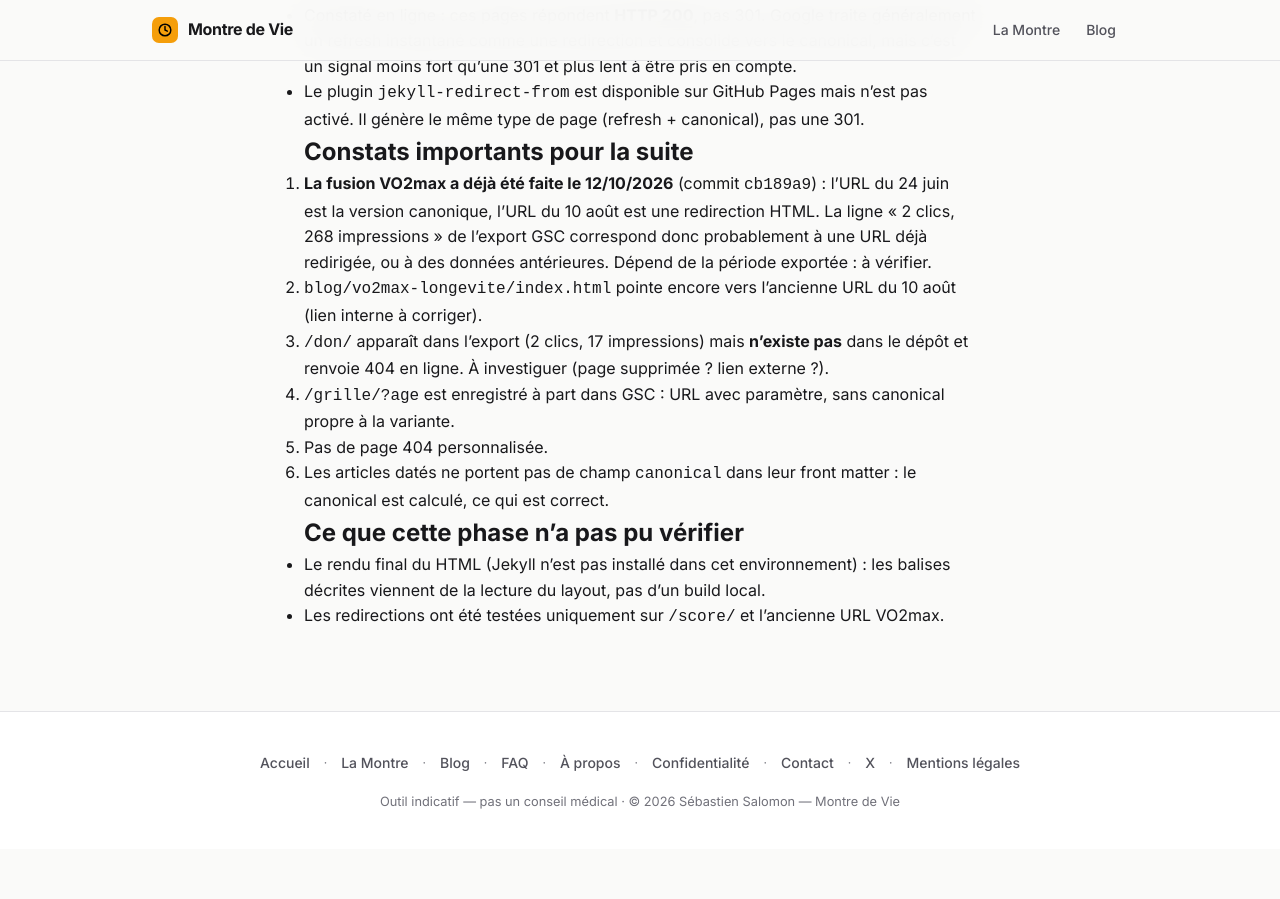
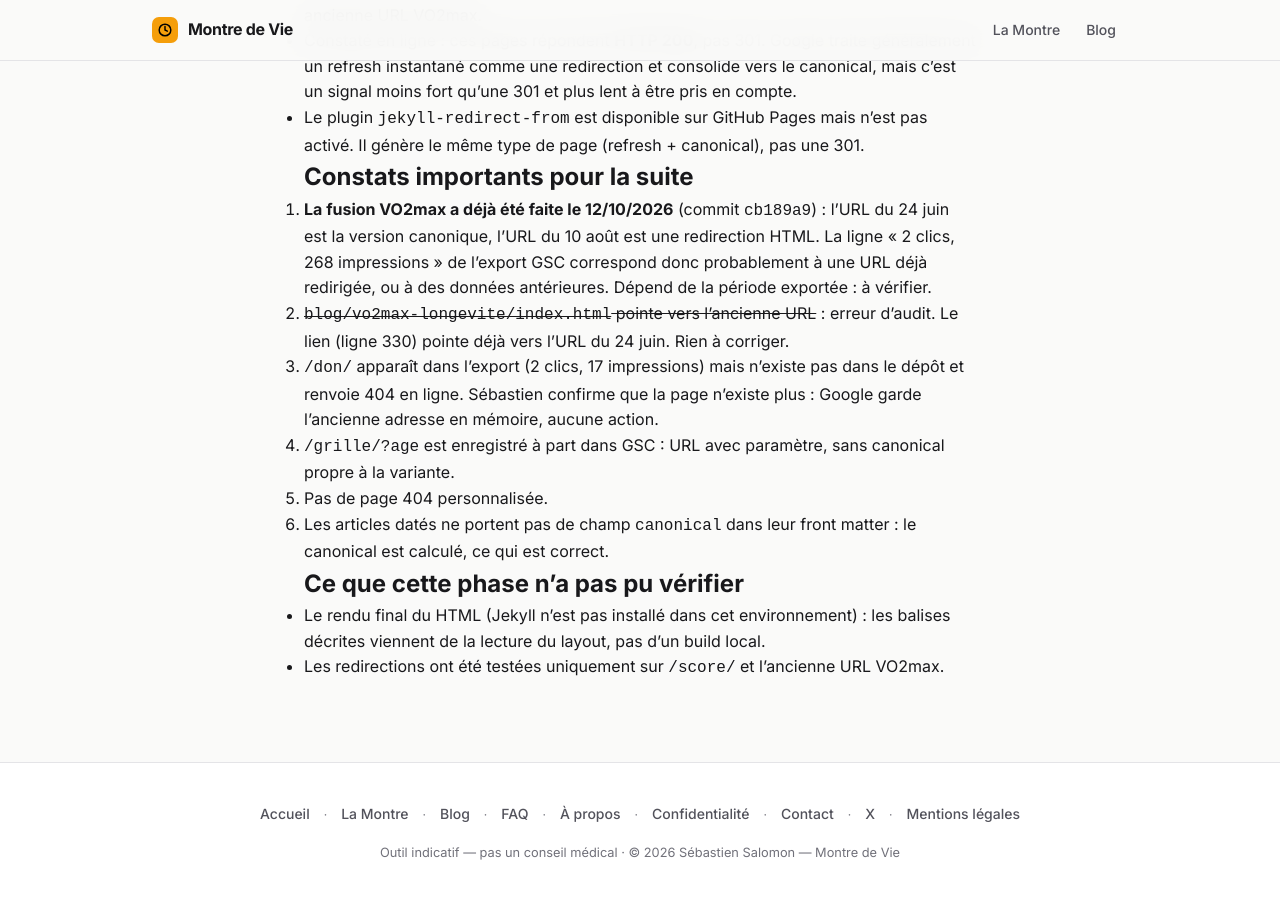
Before and after one commit to SebRunNature/memento-mori, a Jekyll site: the page built from seo-data/phase0-audit.md, in a window 1280 px wide and 900 px high, scrolled down 1835 px. Built offline with Jekyll 4.4.1, drawn with Linux system fonts in a browser that asks for light colours; our own code applies the rules of GitHub Pages for plain Markdown files; before the commit the page ends 2684 px from its top, so only the background shows below that; some of the changed text lies outside the part shown.

Commit message:
SEO phase 0 : corrige le rapport (lien VO2max, /don/, période)
Co-Authored-By: Claude Sonnet 5.5 <noreply@anthropic.com>
Claude-Session: https://claude.ai/code/session_01CwhknXf2CiLqDihVyfTai6

```diff
--- a/seo-data/phase0-audit.md
+++ b/seo-data/phase0-audit.md
@@ -4,7 +4,7 @@ Date de l'audit : 11 novembre 2026. Sources : code du dépôt, sitemap et codes
 
 ## Exports Search Console
 - `gsc-pages.csv` et `gsc-requetes.csv` : copiés dans ce dossier.
-- Période exportée : **non indiquée** (à compléter par Sébastien). Les exports ne contiennent pas de dates.
+- Période exportée : depuis le 4 mai 2026 (indiquée par Sébastien ; date de fin à préciser). Les fichiers actuellement dans ce dossier sont un premier export de période inconnue, à remplacer.
 - `gsc-requetes.csv` donne les requêtes sans la page associée : l'association requête → page sera une déduction par le sens, marquée comme telle.
 
 ## Stack
@@ -40,8 +40,8 @@ Date de l'audit : 11 novembre 2026. Sources : code du dépôt, sitemap et codes
 
 ## Constats importants pour la suite
 1. **La fusion VO2max a déjà été faite le 12/10/2026** (commit `cb189a9`) : l'URL du 24 juin est la version canonique, l'URL du 10 août est une redirection HTML. La ligne « 2 clics, 268 impressions » de l'export GSC correspond donc probablement à une URL déjà redirigée, ou à des données antérieures. Dépend de la période exportée : à vérifier.
-2. `blog/vo2max-longevite/index.html` pointe encore vers l'ancienne URL du 10 août (lien interne à corriger).
-3. `/don/` apparaît dans l'export (2 clics, 17 impressions) mais **n'existe pas** dans le dépôt et renvoie 404 en ligne. À investiguer (page supprimée ? lien externe ?).
+2. ~~`blog/vo2max-longevite/index.html` pointe vers l'ancienne URL~~ : erreur d'audit. Le lien (ligne 330) pointe déjà vers l'URL du 24 juin. Rien à corriger.
+3. `/don/` apparaît dans l'export (2 clics, 17 impressions) mais n'existe pas dans le dépôt et renvoie 404 en ligne. Sébastien confirme que la page n'existe plus : Google garde l'ancienne adresse en mémoire, aucune action.
 4. `/grille/?age` est enregistré à part dans GSC : URL avec paramètre, sans canonical propre à la variante.
 5. Pas de page 404 personnalisée.
 6. Les articles datés ne portent pas de champ `canonical` dans leur front matter : le canonical est calculé, ce qui est correct.
```
